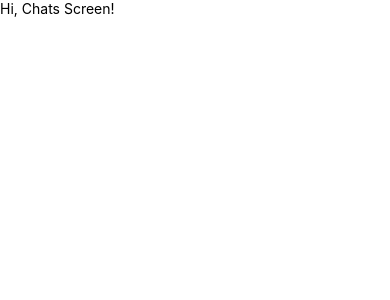
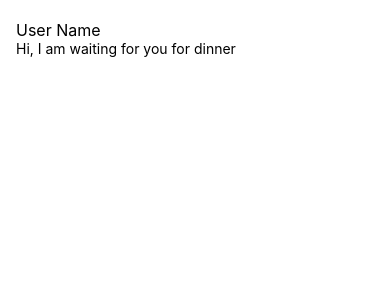
Before and after one commit to mehmetenfa/basic-chate-app, a React Native app: screen / in a window 390 px wide. Shown: the top 300 px of the page. Built offline with nearby package versions, Linux system fonts and the light colour scheme.

Commit message:
touchableopacity anda style add

```diff
--- a/screens/Chats.js
+++ b/screens/Chats.js
@@ -1,12 +1,28 @@
 import React from "react";
-import { Text, SafeAreaView } from "react-native";
+import { Text, SafeAreaView, TouchableOpacity, StyleSheet } from "react-native";
 
 const Chats = () => {
   return (
     <SafeAreaView>
-      <Text>Hi, Chats Screen!</Text>
+      <TouchableOpacity style={styles.row}>
+        <Text style={styles.name}>User Name</Text>
+        <Text style={styles.subtitle}>Hi, I am waiting for you for dinner</Text>
+      </TouchableOpacity>
     </SafeAreaView>
   );
 };
 
+const styles = StyleSheet.create({
+  row:{
+    paddingHorizontal: 16,
+    paddingVertical: 20
+  },
+  name: {
+    fontSize: 16,
+  },
+  subtitle: {
+
+  }
+})
+
 export default Chats;
```
